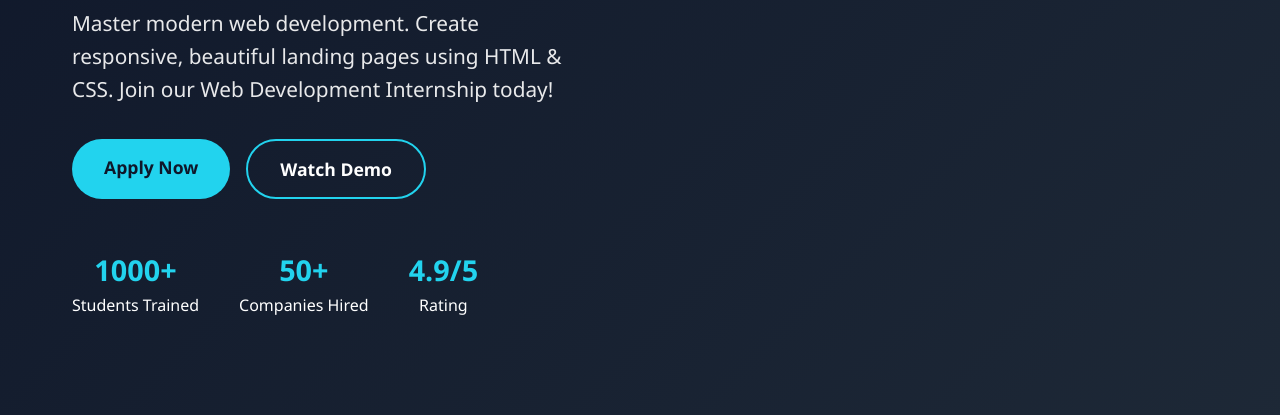
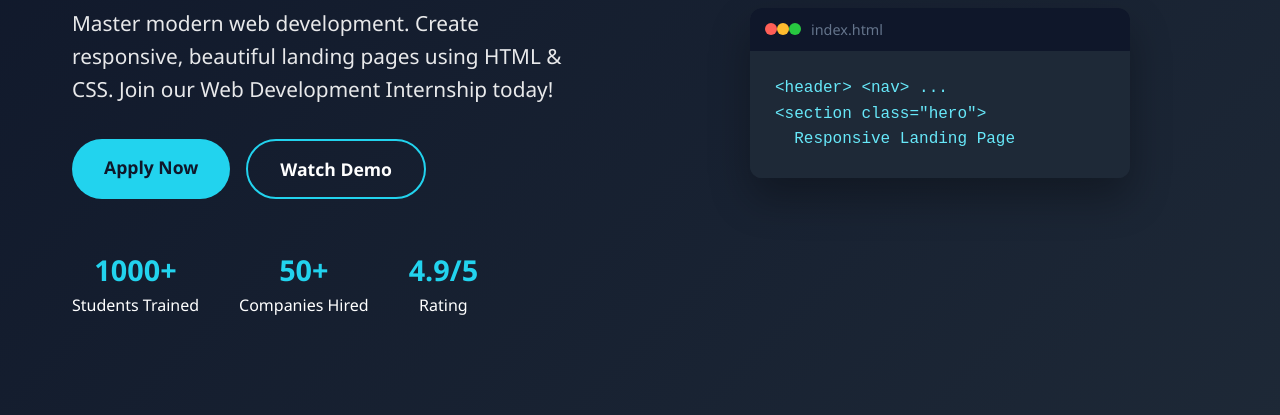
Before and after one commit to suraj8239/ElevateLabs, a plain HTML site: page index.html in a window 1280 px wide. Shown: the part 385-800 px from the top of the page. Drawn offline with Linux system fonts and the light colour scheme.

Commit message:
Update index.html

```diff
--- a/index.html
+++ b/index.html
@@ -60,7 +60,7 @@
             </div>
 
             <!-- Hero Visual -->
-            <!-- <div class="hero-visual">
+            <div class="hero-visual">
                 <div class="code-window">
                     <div class="code-header">
                         <div class="dots">
@@ -74,7 +74,7 @@
                         &nbsp;&nbsp;Responsive Landing Page
                     </div>
                 </div>
-            </div> -->
+            </div>
         </div>
     </section>
 
```
